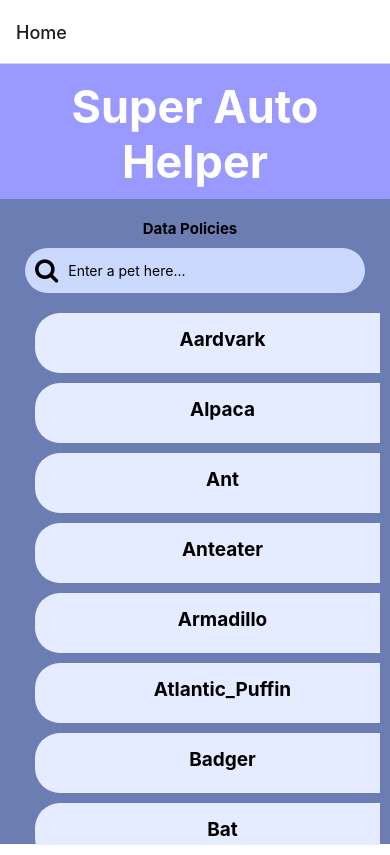
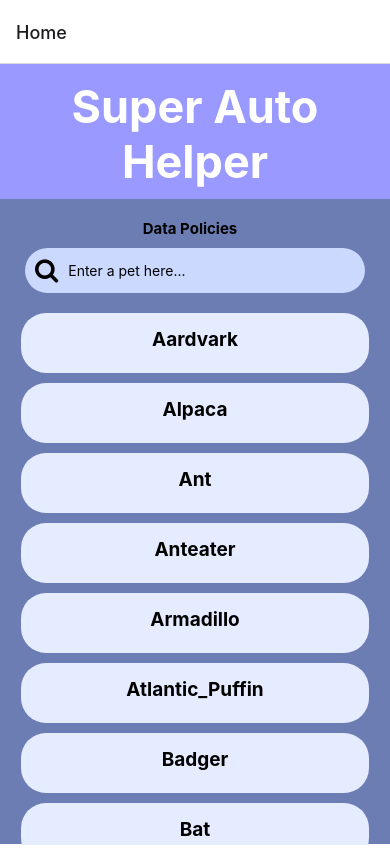
Before and after one commit to U2Rocks/Expo_SAP_App, a React Native app: screen /Home in a window 390 px wide. Built offline with nearby package versions, Linux system fonts and the light colour scheme.

Commit message:
fixed screen size widening issue

```diff
--- a/src/components/PetCard.js
+++ b/src/components/PetCard.js
@@ -31,13 +31,12 @@ export default function PetCard({ Name, navigation }) {
 
 const styles = StyleSheet.create({
     container: {
-        marginHorizontal: 25,
+        marginHorizontal: "3%",
         marginTop: 10,
         borderRadius: 25,
         backgroundColor: "#E6ECFF",
         padding: 15,
         height: 60,
-        width: 375,
     },
     cardHeader: {
         fontWeight: "bold",
```
